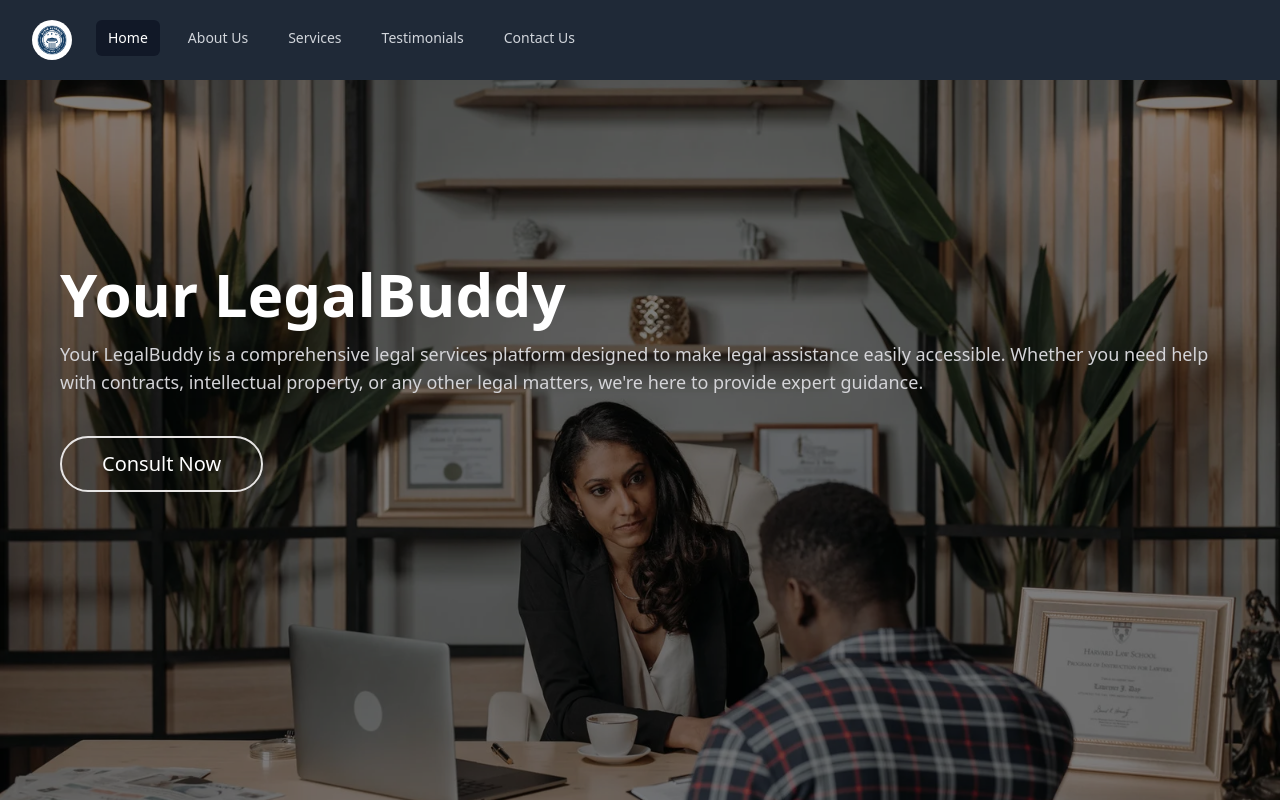
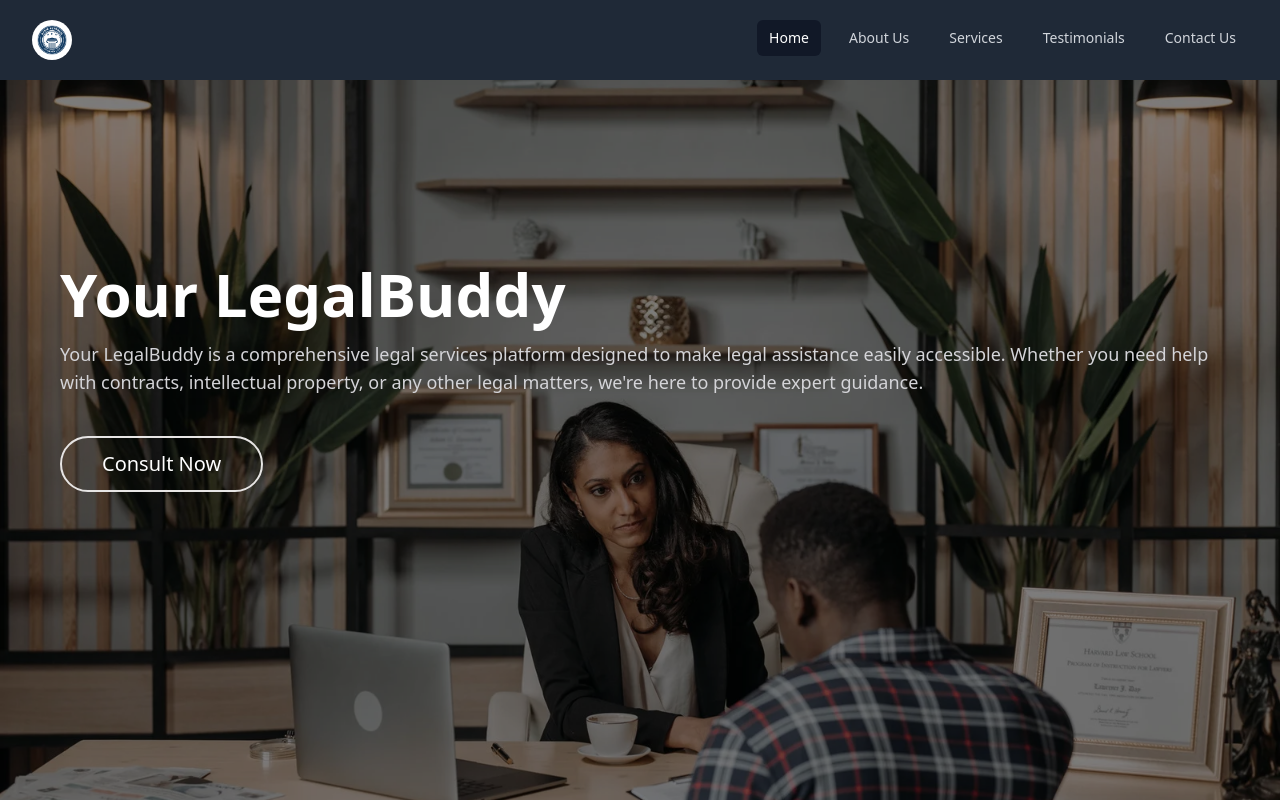
Before and after one commit to amit-kandar/kyrie-petrakis, a React (Create React App) app: page / in a window 1280 px wide. Shown: the top 800 px of the page. Built offline with nearby package versions, Linux system fonts and the light colour scheme; the HTML template or start-up script is replaced by a standard one.

Commit message:
Fixed the navlinks alignment

```diff
--- a/src/components/Navbar.jsx
+++ b/src/components/Navbar.jsx
@@ -29,7 +29,8 @@ export default function Navbar() {
                 <>
                     <div className="mx-auto max-w-7xl px-2 sm:px-6 lg:px-8">
                         <div className="relative flex h-20 items-center justify-between">
-                            <div className="flex items-center justify-center sm:items-stretch sm:justify-start">
+                            <div className="w-full flex items-center justify-bet
+                             sm:items-stretch sm:justify-between ">
                                 <Link to='/' className="flex flex-shrink-0 items-center">
                                     <img
                                         className="h-10 w-10 rounded-full"
```
